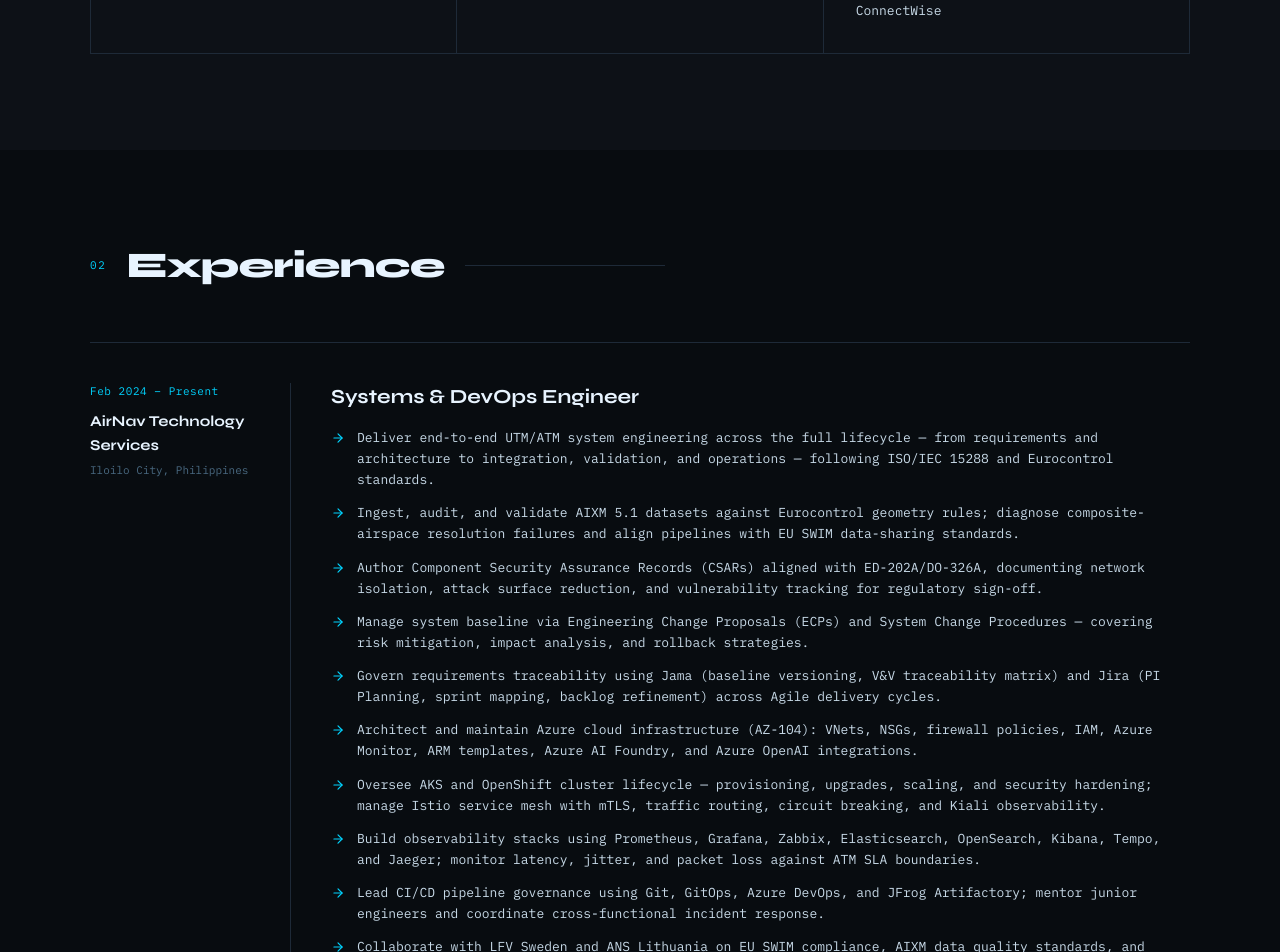
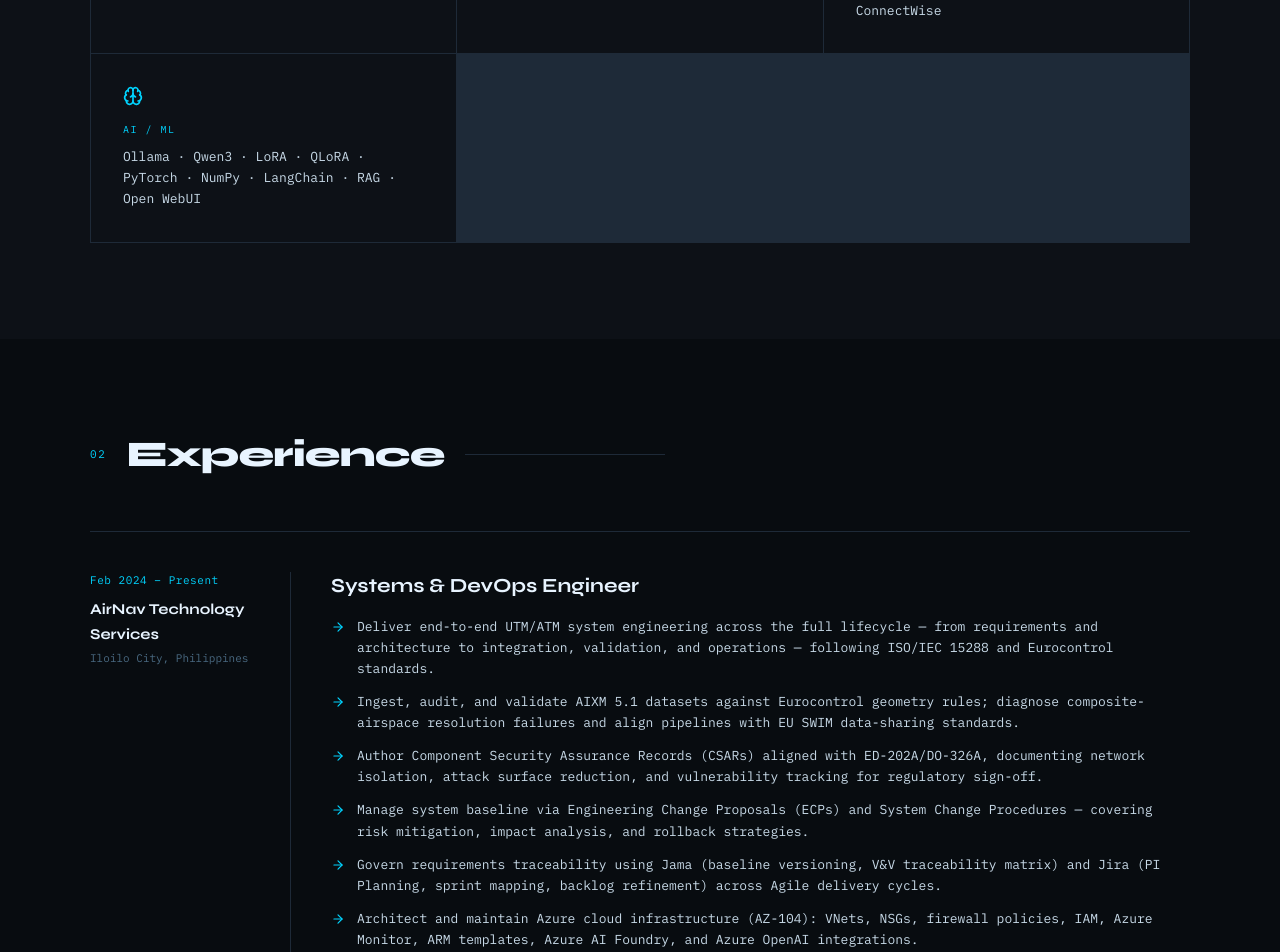
Before and after one commit to Win1817/porfolio, a React (Vite) app: page / in a window 1280 px wide. Shown: the part 2200-3152 px from the top of the page. Built offline with nearby package versions, Linux system fonts and the light colour scheme.

Commit message:
fix: sync Core Skills with Homelab section, fix CI/CD wording
- Added AI/ML skill card to portfolio and CV export:
  Ollama, Qwen3, LoRA, QLoRA, PyTorch, NumPy, LangChain, RAG, Open WebUI
- Changed 'Lead CI/CD pipeline governance' to 'Enforce CI/CD...'
  in both App.tsx and generateCV.ts

```diff
--- a/src/App.tsx
+++ b/src/App.tsx
@@ -69,6 +69,7 @@ export default function App() {
     { category: 'Operating Systems', list: 'Linux (RHEL, Ubuntu) · Windows Server 2019/2022 · Proxmox · VMware', icon: <Cpu className="w-5 h-5 text-[var(--accent)]" /> },
     { category: 'Programming', list: 'Python · C++ · ReactJS · React Native · Bash · PowerShell', icon: <Code className="w-5 h-5 text-[var(--accent)]" /> },
     { category: 'Databases & ITSM', list: 'MySQL · Microsoft SQL Server · Amazon RDS · JIRA · Confluence · Jama · ConnectWise', icon: <Database className="w-5 h-5 text-[var(--accent)]" /> },
+    { category: 'AI / ML', list: 'Ollama · Qwen3 · LoRA · QLoRA · PyTorch · NumPy · LangChain · RAG · Open WebUI', icon: <Brain className="w-5 h-5 text-[var(--accent)]" /> },
   ];
 
   const experience = [
@@ -86,7 +87,7 @@ export default function App() {
         'Architect and maintain Azure cloud infrastructure (AZ-104): VNets, NSGs, firewall policies, IAM, Azure Monitor, ARM templates, Azure AI Foundry, and Azure OpenAI integrations.',
         'Oversee AKS and OpenShift cluster lifecycle — provisioning, upgrades, scaling, and security hardening; manage Istio service mesh with mTLS, traffic routing, circuit breaking, and Kiali observability.',
         'Build observability stacks using Prometheus, Grafana, Zabbix, Elasticsearch, OpenSearch, Kibana, Tempo, and Jaeger; monitor latency, jitter, and packet loss against ATM SLA boundaries.',
-        'Lead CI/CD pipeline governance using Git, GitOps, Azure DevOps, and JFrog Artifactory; mentor junior engineers and coordinate cross-functional incident response.',
+        'Enforce CI/CD pipeline governance using Git, GitOps, Azure DevOps, and JFrog Artifactory; mentor junior engineers and coordinate cross-functional incident response.',
         'Collaborate with LFV Sweden and ANS Lithuania on EU SWIM compliance, AIXM data quality standards, and geospatial UTM terrain analysis using QGIS and Cloud-Optimized GeoTIFF datasets.',
       ]
     },
--- a/src/generateCV.ts
+++ b/src/generateCV.ts
@@ -61,6 +61,8 @@ const DATA = {
       val: 'MySQL, Microsoft SQL Server, Amazon RDS' },
     { cat: 'ITSM & Docs',
       val: 'JIRA, Confluence, Jama, ConnectWise' },
+    { cat: 'AI / ML',
+      val: 'Ollama, Qwen3, LoRA, QLoRA, PyTorch, NumPy, LangChain, RAG, Open WebUI' },
   ],
 
   certifications: [
@@ -99,7 +101,7 @@ const DATA = {
         'Architect and maintain Azure cloud infrastructure (AZ-104): VNets, NSGs, firewall policies, IAM, Azure Monitor, ARM templates, Azure AI Foundry, and Azure OpenAI integrations.',
         'Oversee AKS and OpenShift cluster lifecycle — provisioning, upgrades, scaling, and security hardening; manage Istio service mesh with mTLS, traffic routing, circuit breaking, and Kiali observability.',
         'Build observability stacks using Prometheus, Grafana, Zabbix, Elasticsearch, OpenSearch, Kibana, Tempo, and Jaeger; monitor latency, jitter, and packet loss against ATM SLA boundaries.',
-        'Lead CI/CD pipeline governance using Git, GitOps, Azure DevOps, and JFrog Artifactory; mentor junior engineers and coordinate cross-functional incident response.',
+        'Enforce CI/CD pipeline governance using Git, GitOps, Azure DevOps, and JFrog Artifactory; mentor junior engineers and coordinate cross-functional incident response.',
         'Collaborate with LFV Sweden and ANS Lithuania on EU SWIM compliance, AIXM data quality standards, and UTM terrain analysis using QGIS and Cloud-Optimized GeoTIFF datasets.',
       ],
     },
```
